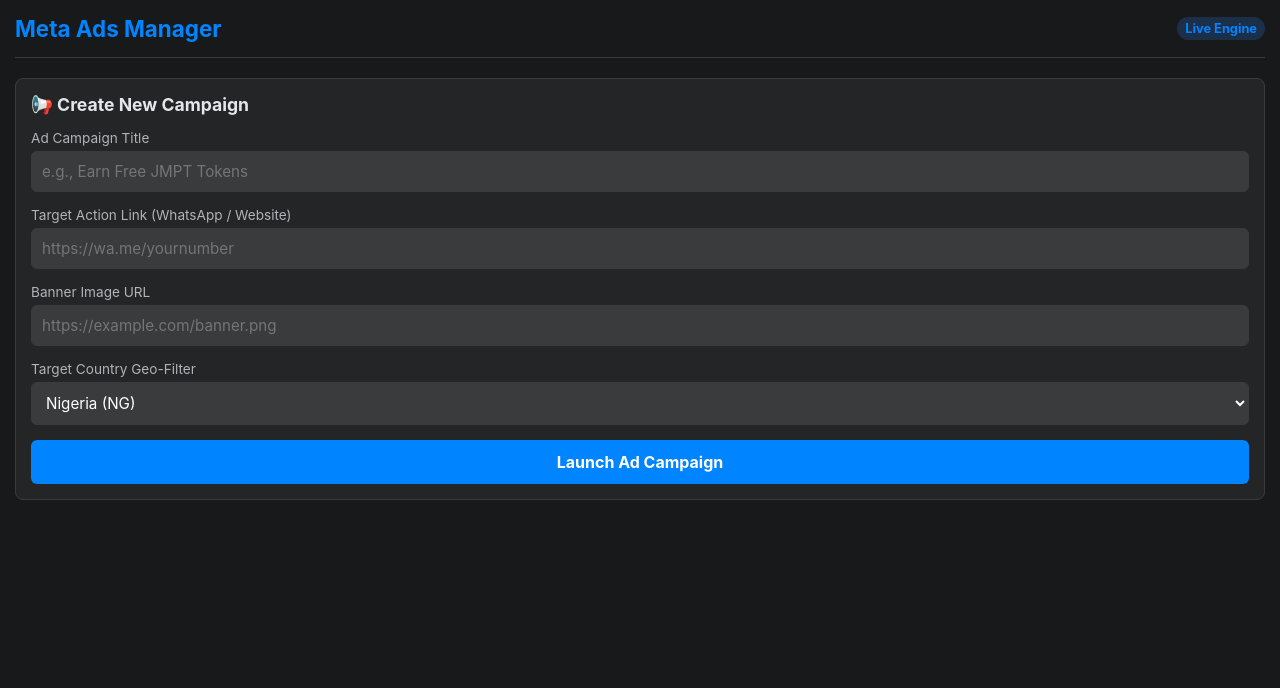
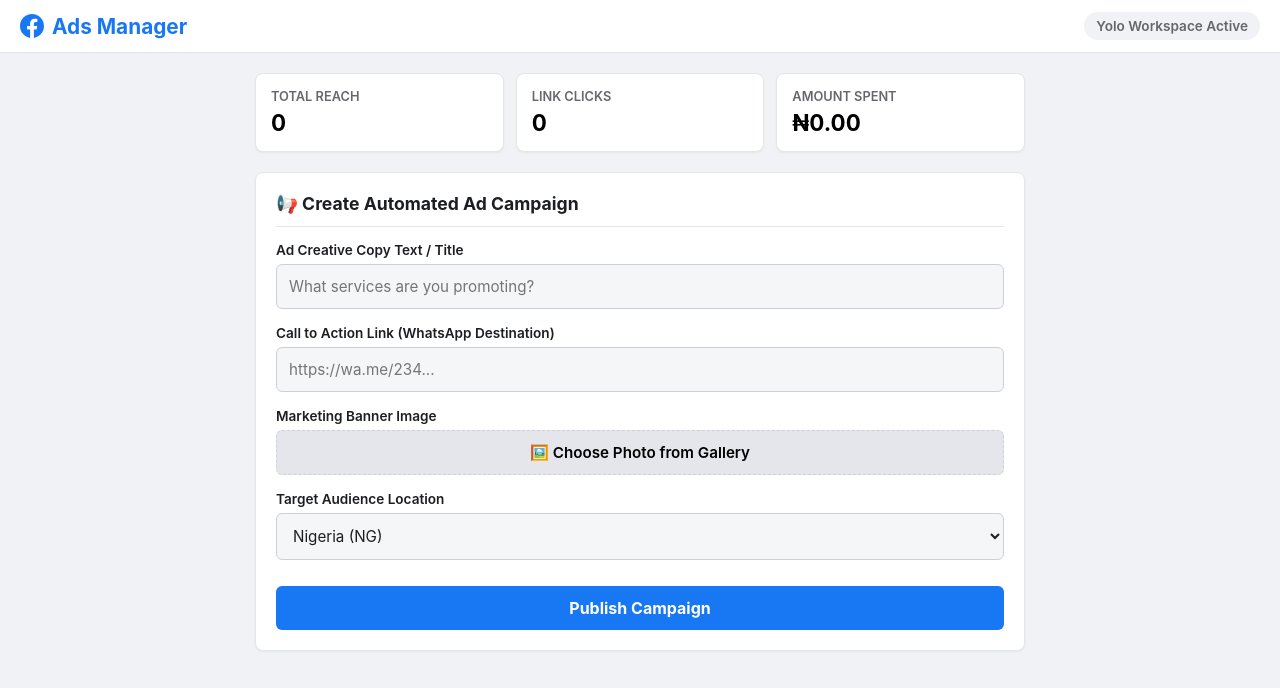
Before and after one commit to view-max/meta-ads-clone-backends, a website: page index.html in a window 1280 px wide. Drawn offline with Linux system fonts and the light colour scheme.

Commit message:
Update index.html

```diff
--- a/index.html
+++ b/index.html
@@ -3,94 +3,172 @@
 <head>
     <meta charset="UTF-8">
     <meta name="viewport" content="width=device-width, initial-scale=1.0">
-    <title>Meta Ads Clone - Dashboard</title>
+    <title>Meta Ads Manager</title>
     <style>
         :root {
-            --primary: #0084ff;
-            --bg: #18191a;
-            --card: #242526;
-            --text: #e4e6eb;
-            --text-muted: #b0b3b8;
-            --border: #3a3b3c;
+            --meta-blue: #1877f2;
+            --meta-bg: #f0f2f5;
+            --meta-card: #ffffff;
+            --meta-text: #1c1e21;
+            --meta-muted: #65676b;
+            --meta-border: #e4e6eb;
         }
         * { box-sizing: border-box; margin: 0; padding: 0; font-family: -apple-system, BlinkMacSystemFont, "Segoe UI", Roboto, Helvetica, Arial, sans-serif; }
-        body { background-color: var(--bg); color: var(--text); padding: 15px; }
-        header { display: flex; align-items: center; justify-content: space-between; padding-bottom: 15px; border-bottom: 1px solid var(--border); margin-bottom: 20px; }
-        header h1 { font-size: 1.4rem; color: var(--primary); }
-        .badge { background: #2d88ff33; color: var(--primary); padding: 4px 8px; border-radius: 12px; font-size: 0.8rem; font-weight: bold; }
-        .card { background: var(--card); border: 1px solid var(--border); border-radius: 8px; padding: 15px; margin-bottom: 20px; }
-        .card h2 { font-size: 1.1rem; margin-bottom: 15px; display: flex; align-items: center; justify-content: space-between; }
-        .form-group { margin-bottom: 15px; }
-        label { display: block; font-size: 0.85rem; color: var(--text-muted); margin-bottom: 5px; }
-        input, select { width: 100%; background: #3a3b3c; border: 1px solid var(--border); padding: 10px; border-radius: 6px; color: #fff; font-size: 0.95rem; }
-        input:focus, select:focus { border-color: var(--primary); outline: none; }
-        button { width: 100%; background: var(--primary); color: white; border: none; padding: 12px; border-radius: 6px; font-size: 1rem; font-weight: bold; cursor: pointer; transition: background 0.2s; }
-        button:hover { background: #0073e6; }
-        .status-msg { margin-top: 10px; padding: 10px; border-radius: 6px; font-size: 0.9rem; display: none; }
-        .success { background: #28a74522; color: #28a745; border: 1px solid #28a74544; }
-        .error { background: #dc354522; color: #dc3545; border: 1px solid #dc354544; }
+        body { background-color: var(--meta-bg); color: var(--meta-text); }
+
+        /* Premium Meta Header bar */
+        .meta-navbar { background: #fff; border-bottom: 1px solid var(--meta-border); padding: 12px 20px; display: flex; align-items: center; justify-content: space-between; position: sticky; top: 0; z-index: 100; }
+        .meta-logo { display: flex; align-items: center; gap: 8px; font-weight: bold; color: var(--meta-blue); font-size: 1.3rem; }
+        .meta-logo svg { width: 24px; height: 24px; }
+        .user-pill { background: #f0f2f5; padding: 6px 12px; border-radius: 20px; font-size: 0.85rem; font-weight: 600; color: var(--meta-muted); }
+
+        .container { max-width: 800px; margin: 20px auto; padding: 0 15px; }
+
+        /* Meta Analytics Overview Grid */
+        .analytics-grid { display: grid; grid-template-columns: repeat(3, 1fr); gap: 12px; margin-bottom: 20px; }
+        .stat-card { background: var(--meta-card); border: 1px solid var(--meta-border); border-radius: 8px; padding: 15px; text-align: left; box-shadow: 0 1px 2px rgba(0,0,0,0.05); }
+        .stat-card p { font-size: 0.8rem; color: var(--meta-muted); font-weight: 600; text-transform: uppercase; }
+        .stat-card h3 { font-size: 1.4rem; margin-top: 5px; color: #000; }
+
+        /* Professional Work Cards */
+        .meta-card { background: var(--meta-card); border: 1px solid var(--meta-border); border-radius: 8px; padding: 20px; box-shadow: 0 1px 2px rgba(0,0,0,0.05); margin-bottom: 20px; }
+        .meta-card h2 { font-size: 1.1rem; border-bottom: 1px solid var(--meta-border); padding-bottom: 12px; margin-bottom: 15px; color: var(--meta-text); }
+
+        .form-group { margin-bottom: 16px; }
+        label { display: block; font-size: 0.85rem; font-weight: 600; color: var(--meta-text); margin-bottom: 6px; }
+        input, select { width: 100%; border: 1px solid #ccd0d5; padding: 12px; border-radius: 6px; font-size: 0.95rem; background: #f5f6f7; color: var(--meta-text); transition: border 0.2s; }
+        input:focus, select:focus { border-color: var(--meta-blue); background: #fff; outline: none; }
+
+        /* Custom Gallery Button Style */
+        .file-label { display: block; text-align: center; background: #e4e6eb; color: #000; padding: 12px; border-radius: 6px; cursor: pointer; font-weight: 600; font-size: 0.95rem; border: 1px dashed #ced0d4; transition: background 0.2s; }
+        .file-label:hover { background: #d8dadf; }
+        input[type="file"] { display: none; }
+
+        /* Image Live Preview Screen Container */
+        .preview-box { display: none; margin-top: 10px; width: 100%; max-height: 200px; object-fit: cover; border-radius: 6px; border: 1px solid var(--meta-border); }
+
+        .meta-btn { width: 100%; background: var(--meta-blue); color: white; border: none; padding: 12px; border-radius: 6px; font-size: 1rem; font-weight: bold; cursor: pointer; margin-top: 10px; }
+        .meta-btn:hover { background: #166fe5; }
+
+        .status-msg { margin-top: 15px; padding: 12px; border-radius: 6px; font-size: 0.9rem; display: none; font-weight: 500; }
+        .success { background: #e7f3ff; color: var(--meta-blue); border: 1px solid #ccd0d5; }
+        .error { background: #ffebe9; color: #ce1126; border: 1px solid #ffccd0; }
     </style>
 </head>
 <body>
 
-    <header>
-        <h1>Meta Ads Manager</h1>
-        <span class="badge">Live Engine</span>
-    </header>
+    <!-- Meta Native Header Bar Navigation -->
+    <div class="meta-navbar">
+        <div class="meta-logo">
+            <svg width="24" height="24" viewBox="0 0 24 24" fill="currentColor"><path d="M24 12.073c0-6.627-5.373-12-12-12s-12 5.373-12 12c0 5.99 4.388 10.954 10.125 11.854v-8.385H7.078v-3.47h3.047V9.43c0-3.007 1.792-4.669 4.533-4.669 1.312 0 2.686.235 2.686.235v2.953H15.83c-1.491 0-1.956.925-1.956 1.874v2.25h3.328l-.532 3.47h-2.796v8.385C19.612 23.027 24 18.062 24 12.073z"/></svg>
+            <span>Ads Manager</span>
+        </div>
+        <div class="user-pill">Yolo Workspace Active</div>
+    </div>
 
-    <!-- Create Ad Campaign Card -->
-    <div class="card">
-        <h2>📢 Create New Campaign</h2>
+    <div class="container">
+
+        <!-- Live Performance Metrics Tracker Row -->
+        <div class="analytics-grid">
+            <div class="stat-card">
+                <p>Total Reach</p>
+                <h3>0</h3>
+            </div>
+            <div class="stat-card">
+                <p>Link Clicks</p>
+                <h3>0</h3>
+            </div>
+            <div class="stat-card">
+                <p>Amount Spent</p>
+                <h3>₦0.00</h3>
+            </div>
+        </div>
+
+        <!-- Create Ad Setup Layout Section -->
+        <div class="meta-card">
+            <h2>📢 Create Automated Ad Campaign</h2>
             <form id="adForm">
                 <div class="form-group">
-                <label>Ad Campaign Title</label>
-                <input type="text" id="title" placeholder="e.g., Earn Free JMPT Tokens" required>
+                    <label>Ad Creative Copy Text / Title</label>
+                    <input type="text" id="title" placeholder="What services are you promoting?" required>
                 </div>
                 <div class="form-group">
-                <label>Target Action Link (WhatsApp / Website)</label>
-                <input type="url" id="targetLink" placeholder="https://wa.me/yournumber" required>
+                    <label>Call to Action Link (WhatsApp Destination)</label>
+                    <input type="url" id="targetLink" placeholder="https://wa.me/234..." required>
                 </div>
+
+                <!-- NEW Gallery Image Upload Picker -->
                 <div class="form-group">
-                <label>Banner Image URL</label>
-                <input type="url" id="imageUrl" placeholder="https://example.com/banner.png" required>
+                    <label>Marketing Banner Image</label>
+                    <label for="imageFile" class="file-label" id="fileLabelText">🖼️ Choose Photo from Gallery</label>
+                    <input type="file" id="imageFile" accept="image/*" required>
+                    <img id="imagePreview" class="preview-box" alt="Preview window">
                 </div>
+
                 <div class="form-group">
-                <label>Target Country Geo-Filter</label>
+                    <label>Target Audience Location</label>
                     <select id="targetCountry">
                         <option value="NG">Nigeria (NG)</option>
                         <option value="GH">Ghana (GH)</option>
-                    <option value="US">United States (US)</option>
-                    <option value="ALL">Global (All Countries)</option>
+                        <option value="ALL">Global Audience</option>
                     </select>
                 </div>
-            <button type="submit" id="submitBtn">Launch Ad Campaign</button>
+                <button type="submit" class="meta-btn" id="submitBtn">Publish Campaign</button>
             </form>
             <div id="status" class="status-msg"></div>
         </div>
+    </div>
 
     <script>
-        // Connected to your live backend URL string directly
         const BACKEND_URL = 'https://meta-ads-clone-backends.onrender.com';
+        let base64ImageString = "";
+
+        // Handles gallery file picker processing selection logic
+        document.getElementById('imageFile').addEventListener('change', function(e) {
+            const file = e.target.files[0];
+            if (file) {
+                // Limit file size size to under 2MB to keep MongoDB cloud usage fast and stable
+                if (file.size > 2 * 1024 * 1024) {
+                    alert("⚠️ Photo size is too large! Please pick an image smaller than 2MB.");
+                    this.value = "";
+                    return;
+                }
+
+                document.getElementById('fileLabelText').innerText = `✅ Chosen: ${file.name}`;
+
+                const reader = new FileReader();
+                reader.onloadend = function() {
+                    base64ImageString = reader.result;
+                    const preview = document.getElementById('imagePreview');
+                    preview.src = base64ImageString;
+                    preview.style.display = 'block';
+                }
+                reader.readAsDataURL(file);
+            }
+        });
 
         document.getElementById('adForm').addEventListener('submit', async (e) => {
             e.preventDefault();
             const submitBtn = document.getElementById('submitBtn');
             const statusDiv = document.getElementById('status');
 
-            submitBtn.innerText = 'Uploading to Cluster...';
+            if(!base64ImageString) {
+                alert("Please wait for your gallery photo to process completely.");
+                return;
+            }
+
+            submitBtn.innerText = 'Publishing to Meta Network...';
             submitBtn.disabled = true;
             statusDiv.style.display = 'none';
 
             const adData = {
                 title: document.getElementById('title').value,
                 targetLink: document.getElementById('targetLink').value,
-                imageUrl: document.getElementById('imageUrl').value,
-                targetCountry: document.getElementById('targetCountry').value,
-                status: 'active'
+                imageUrl: base64ImageString, // Sends image data safely encoded as a clean data string
+                targetCountry: document.getElementById('targetCountry').value
             };
 
             try {
-                // Sending form inputs straight to your live Render API engine routes
                 const response = await fetch(`${BACKEND_URL}/api/ads`, {
                     method: 'POST',
                     headers: { 'Content-Type': 'application/json' },
@@ -101,16 +179,19 @@
 
                 if (response.ok) {
                     statusDiv.className = 'status-msg success';
-                    statusDiv.innerText = '🚀 Campaign launched successfully and synchronized to your MongoDB Cloud cluster!';
+                    statusDiv.innerText = '💪 Campaign published live! Data synced cleanly into MongoDB Cloud Cluster.';
                     document.getElementById('adForm').reset();
+                    document.getElementById('imagePreview').style.display = 'none';
+                    document.getElementById('fileLabelText').innerText = '🖼️ Choose Photo from Gallery';
+                    base64ImageString = "";
                 } else {
-                    throw new Error(result.message || 'Server rejected creation configuration.');
+                    throw new Error(result.message || 'Server rejected creation database sync.');
                 }
             } catch (err) {
                 statusDiv.className = 'status-msg error';
-                statusDiv.innerText = `❌ Error launching campaign: ${err.message}`;
+                statusDiv.innerText = `❌ Error Publishing: ${err.message}`;
             } finally {
-                submitBtn.innerText = 'Launch Ad Campaign';
+                submitBtn.innerText = 'Publish Campaign';
                 submitBtn.disabled = false;
                 statusDiv.style.display = 'block';
             }
```
Lines whose indentation alone changed are shown as unchanged.
